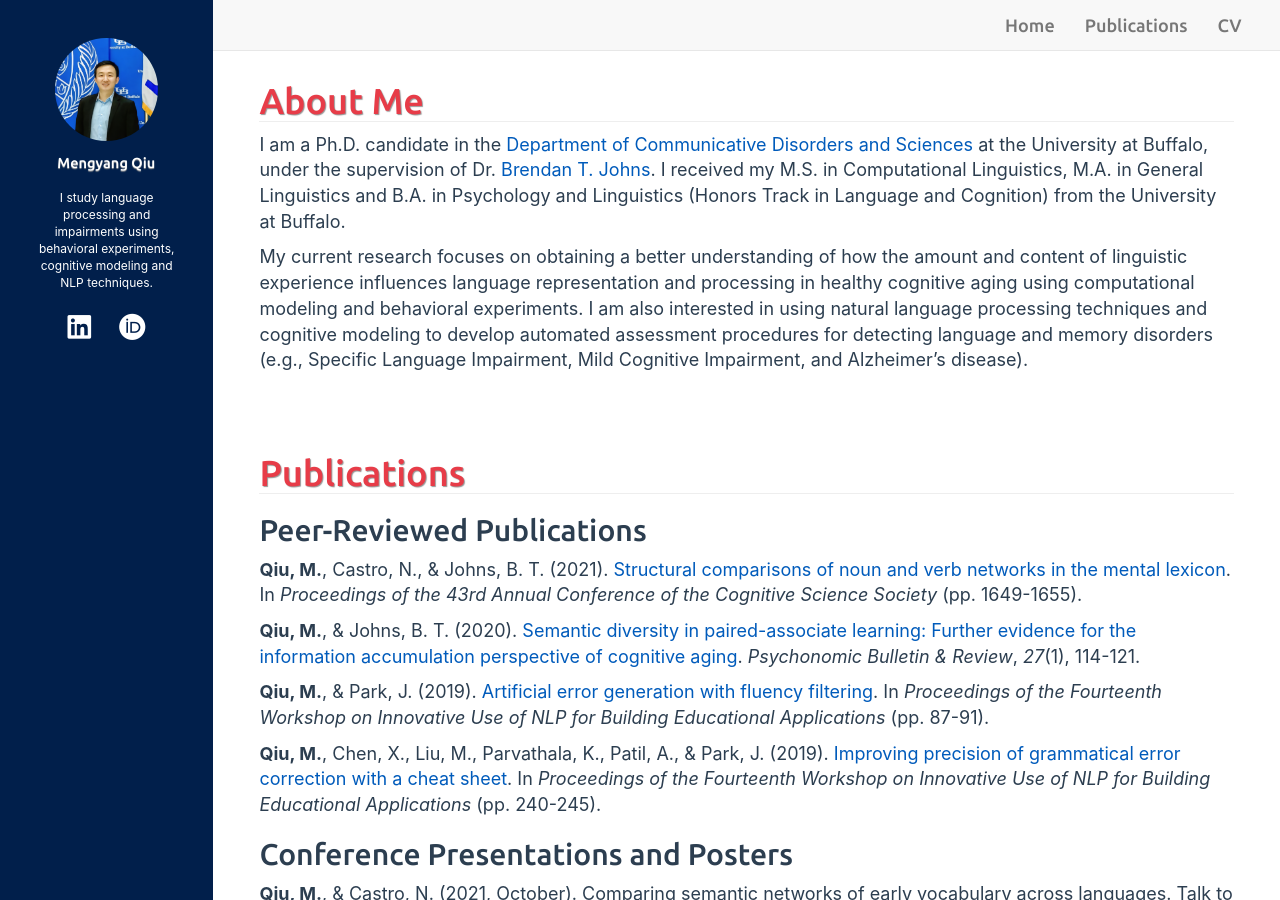
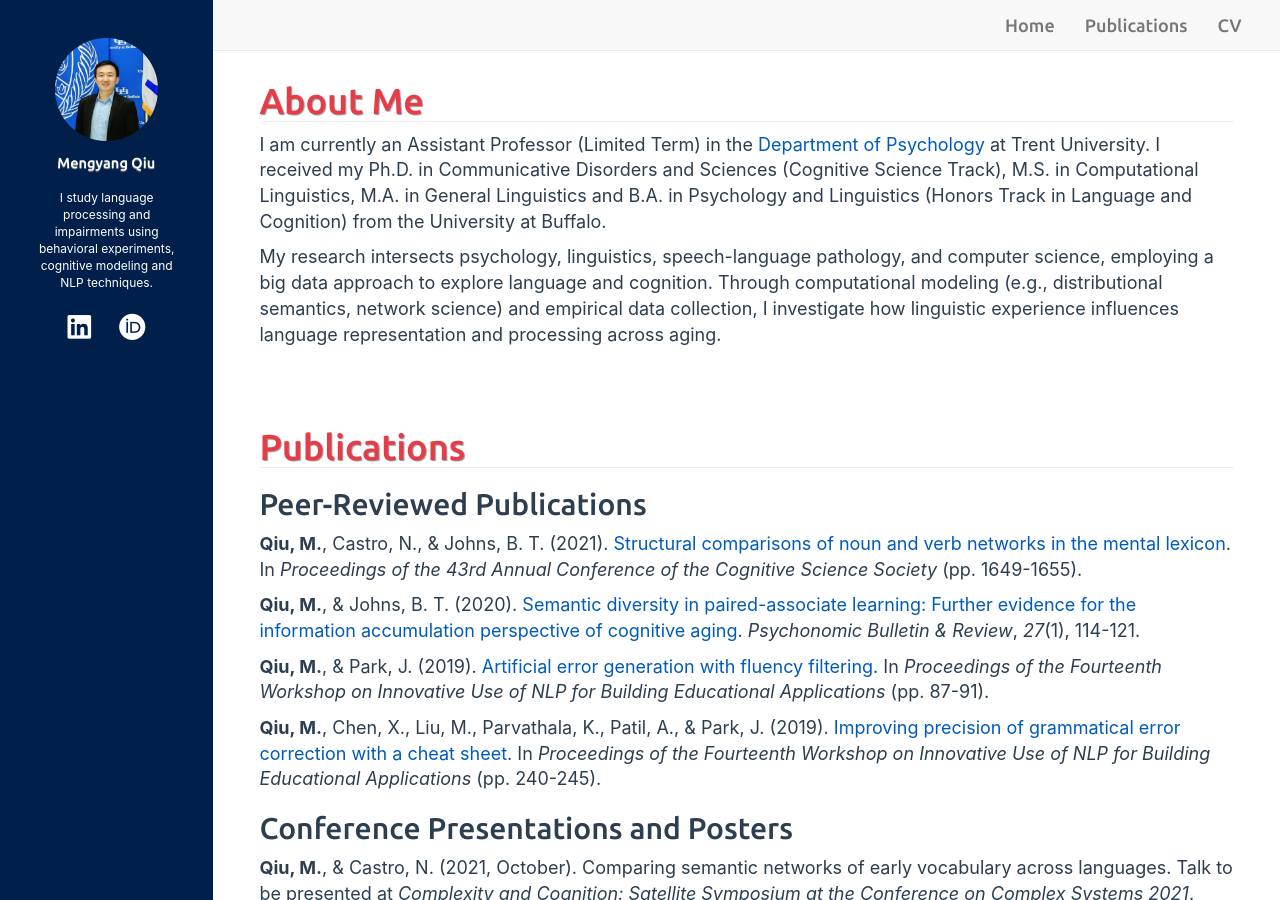
Before and after one commit to mengyangq/mengyangq.github.io, a Jekyll site: the page built from index.html, in a window 1280 px wide and 900 px high. Built offline with Jekyll 4.4.1, drawn with Linux system fonts in a browser that asks for light colours; nearby versions of some CDN libraries; a style sheet for code colours, icons or effects is not loaded.

Commit message:
Update me.md

```diff
--- a/_includes/me.md
+++ b/_includes/me.md
@@ -1,5 +1,5 @@
 # About Me
 
-I am a Ph.D. candidate in the [Department of Communicative Disorders and Sciences](http://arts-sciences.buffalo.edu/cds.html)  at the University at Buffalo, under the supervision of Dr. [Brendan T. Johns](http://btjohns.com). I received my M.S. in Computational Linguistics, M.A. in General Linguistics and B.A. in Psychology and Linguistics (Honors Track in Language and Cognition) from the University at Buffalo.
+I am currently an Assistant Professor (Limited Term) in the [Department of Psychology](https://www.trentu.ca/psychology/) at Trent University. I received my Ph.D. in Communicative Disorders and Sciences (Cognitive Science Track), M.S. in Computational Linguistics, M.A. in General Linguistics and B.A. in Psychology and Linguistics (Honors Track in Language and Cognition) from the University at Buffalo.
 
-My current research focuses on obtaining a better understanding of how the amount and content of linguistic experience influences language representation and processing in healthy cognitive aging using computational modeling and behavioral experiments. I am also interested in using natural language processing techniques and cognitive modeling to develop automated assessment procedures for detecting language and memory disorders (e.g., Specific Language Impairment, Mild Cognitive Impairment, and Alzheimer’s disease).
+My research intersects psychology, linguistics, speech-language pathology, and computer science, employing a big data approach to explore language and cognition. Through computational modeling (e.g., distributional semantics, network science) and empirical data collection, I investigate how linguistic experience influences language representation and processing across aging.
```
